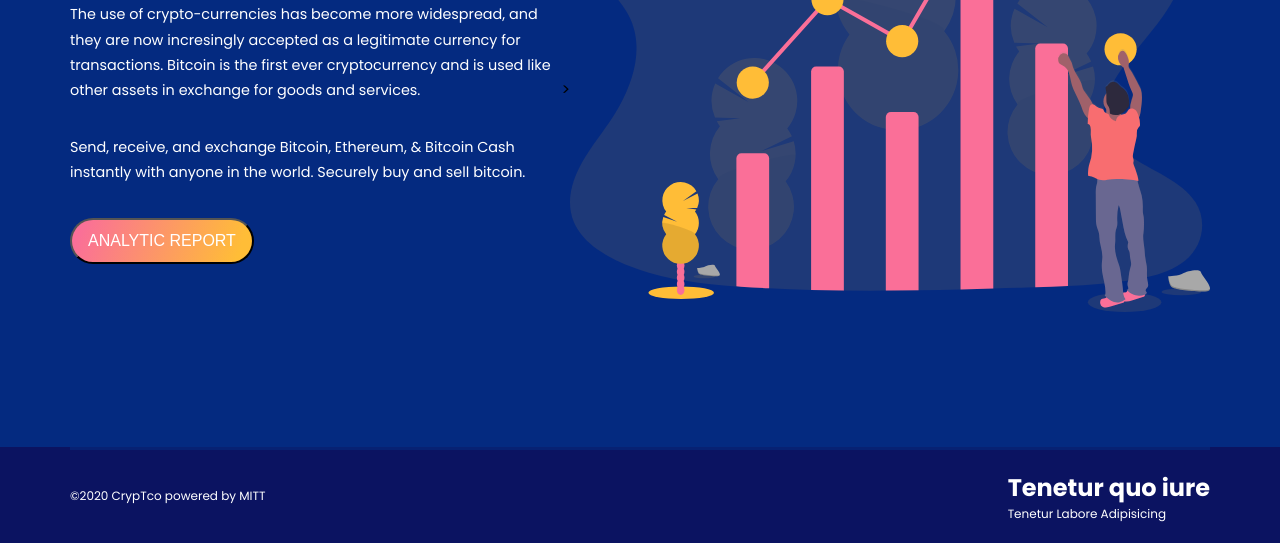
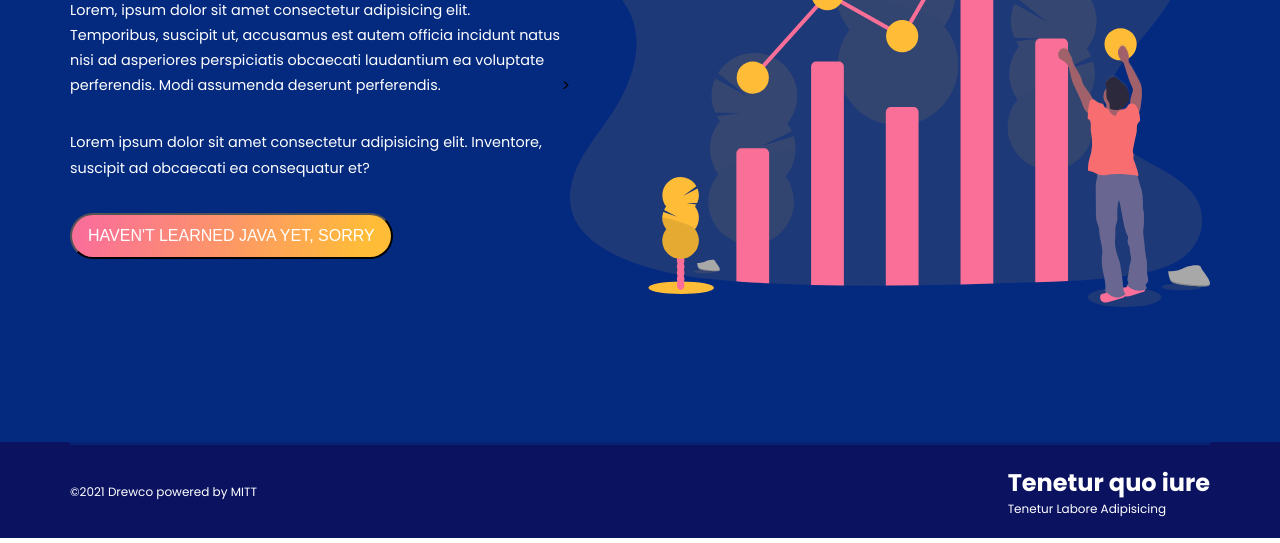
Before and after one commit to aborondia-mitt/portfolio-page, a plain HTML site: page index.html in a window 1280 px wide. Shown: the part 747-1290 px from the top of the page. Drawn offline with Linux system fonts and the light colour scheme.

Commit message:
update site text

```diff
--- a/index.html
+++ b/index.html
@@ -16,13 +16,13 @@
   <header class="bleed">
     <div class="content">
       <h1>Andrew's Sites</h1>
-      <ul>
+      <!-- <ul>
         <li><a href="#">Home</a></li>
         <li><a href="#">About Us</a></li>
         <li><a href="#">Features</a></li>
         <li><a href="#">Page</a></li>
         <li><a href="#">Blog</a></li>
-      </ul>
+      </ul> -->
     </div>
   </header>
 
@@ -68,14 +68,13 @@
 
       <section class="information">
         <div class="info-text">
-          <h2>Investment to the future business technology!</h2>
-          <p>The use of crypto-currencies has become more widespread, and they are now incresingly accepted as a
-            legitimate currency for transactions. Bitcoin is the first ever cryptocurrency and is used like other assets
-            in exchange for goods and services.</p>
-          <p>Send, receive, and exchange Bitcoin, Ethereum, & Bitcoin Cash instantly with anyone in the world. Securely
-            buy
-            and sell bitcoin.</p>
-          <button>Analytic Report</button>
+          <h2>My Knowledge Will Continue to Grow!</h2>
+          <p>Lorem, ipsum dolor sit amet consectetur adipisicing elit. Temporibus, suscipit ut, accusamus est autem
+            officia incidunt natus nisi ad asperiores perspiciatis obcaecati laudantium ea voluptate perferendis. Modi
+            assumenda deserunt perferendis.</p>
+          <p>Lorem ipsum dolor sit amet consectetur adipisicing elit. Inventore, suscipit ad obcaecati ea consequatur
+            et?</p>
+          <button>Haven't learned java yet, sorry</button>
         </div>>
         <div class="info-img">
           <img src="images/chart.svg" alt="Graph">
@@ -89,7 +88,7 @@
 
   <footer class="bleed">
     <div class="content">
-      <p>&copy;2020 CrypTco powered by MITT</p>
+      <p>&copy;2021 Drewco powered by MITT</p>
       <div class="footer-blurb">
         <h4>Tenetur quo iure</h4>
         <p>Tenetur Labore Adipisicing</p>
--- a/styles/style.css
+++ b/styles/style.css
@@ -24,10 +24,6 @@ All buttons and links (a tags) in the header (on the right only) should have a h
     rgba(255, 189, 55, 1) 91.5%
   );
   --border: #072173;
-}
-
-.content ul{
-  display: none;
 }
 
 body {
@@ -219,13 +215,13 @@ footer .content {
 @media only screen and (min-width: 600px) {
   /* ==================== */
   /* Header 2 */
-
+/*
   header .content {
     display: flex;
     align-items: center;
     justify-content: space-between;
     padding: 0.9rem;
-  }
+  } */
 
   header h1 {
     margin: 0;
```
